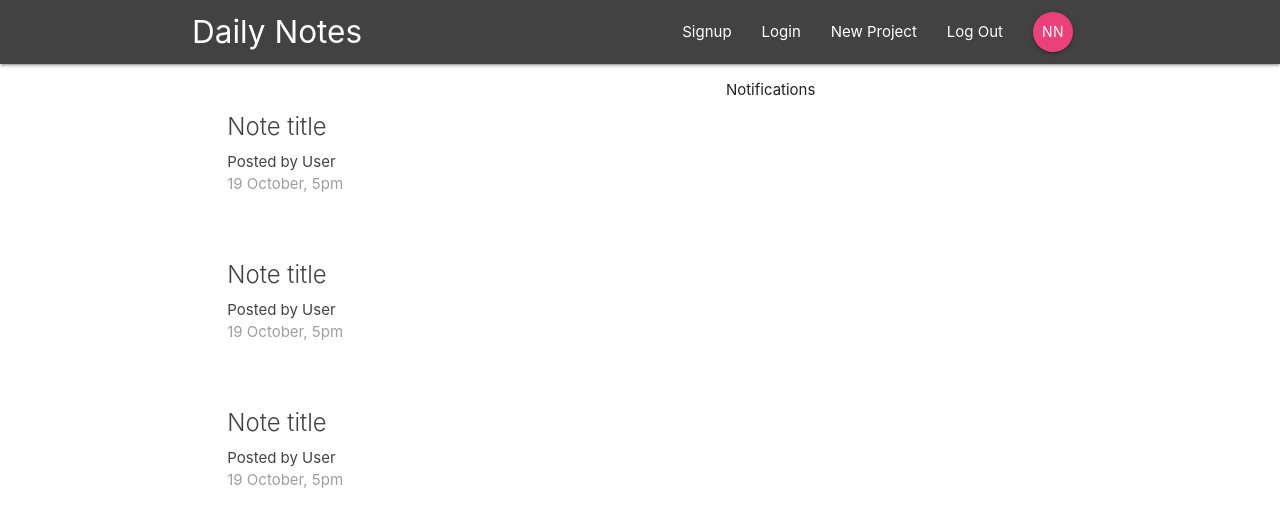
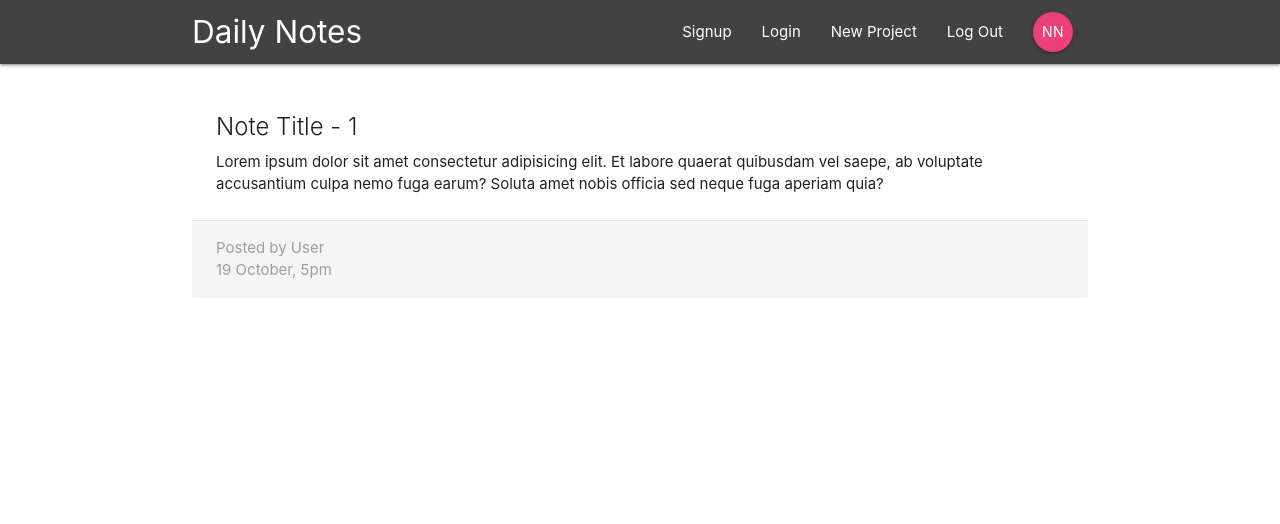
Before and after one commit to steffenpedersen/daily-notes, a React (Create React App) app: page /note/1 in a window 1280 px wide. Shown: the top 524 px of the page. Built offline with nearby package versions, Linux system fonts and the light colour scheme; the HTML template or start-up script is replaced by a standard one.

Commit message:
Make NoteDetails component

```diff
--- a/src/App.js
+++ b/src/App.js
@@ -2,6 +2,7 @@ import React from 'react';
 import { BrowserRouter, Switch, Route } from 'react-router-dom'
 import NavBar from './components/layout/Navbar'
 import Dashboard from './components/dashboard/Dashboard'
+import NoteDetails from './components/notes/NoteDetails'
 
 function App() {
   return (
@@ -11,7 +12,8 @@ function App() {
         {/* A <Switch> looks through its children <Route>s and
             renders the first one that matches the current URL. */}
         <Switch>
-          <Route path='/' component={Dashboard} />
+          <Route exact path='/' component={Dashboard} />
+          <Route path ='/note/:id' component={NoteDetails} />
         </Switch>
       </div>
     </BrowserRouter>
--- a/src/components/notes/NoteDetails.js
+++ b/src/components/notes/NoteDetails.js
@@ -0,0 +1,22 @@
+import React from 'react'
+
+const NoteDetails = (props) => {
+    // id from the React Route loading the component
+    const id = props.match.params.id;
+    return (
+        <div className="container section project-details">
+        <div className="card z-depth-0">
+          <div className="card-content">
+            <span className="card-title">Note Title - { id }</span>
+            <p>Lorem ipsum dolor sit amet consectetur adipisicing elit. Et labore quaerat quibusdam vel saepe, ab voluptate accusantium culpa nemo fuga earum? Soluta amet nobis officia sed neque fuga aperiam quia?</p>
+          </div>
+          <div className="card-action grey lighten-4 grey-text">
+            <div>Posted by User</div>
+            <div>19 October, 5pm</div>
+          </div>
+        </div>
+      </div>
+      )
+}
+
+export default NoteDetails
```
